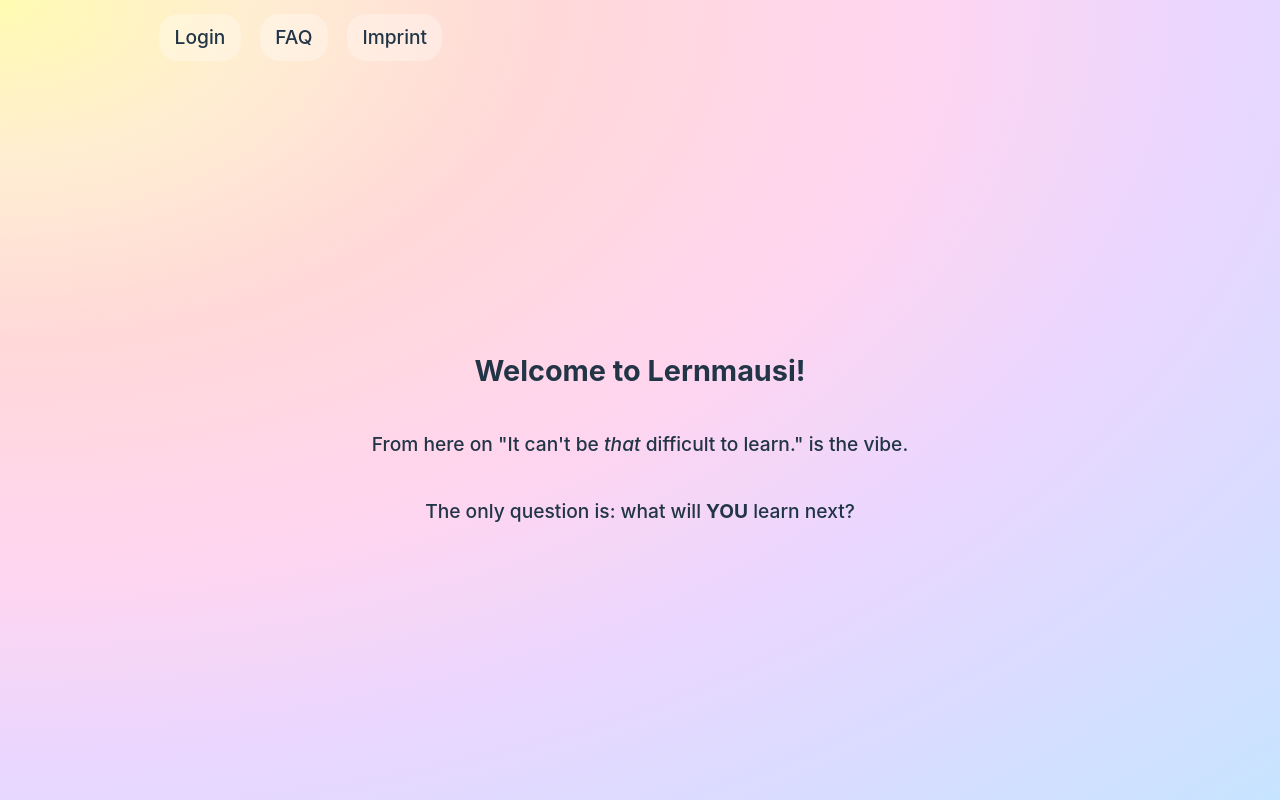
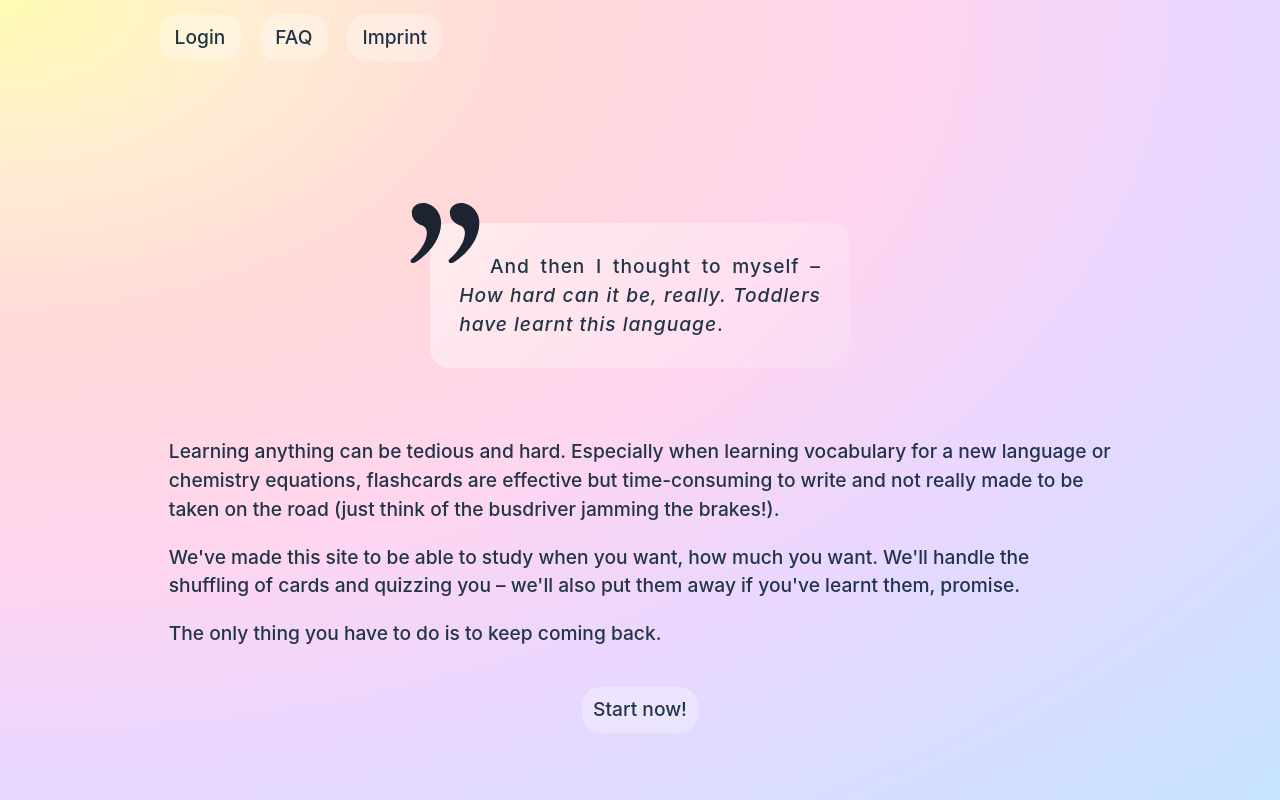
Before and after one commit to extra-jalapenos/apprendio-flashcard-app-frontend, a React (Vite) app: page / in a window 1280 px wide. Built offline with nearby package versions, Linux system fonts and the light colour scheme; no server answers.

Commit message:
add text to start

```diff
--- a/src/components/about/About.jsx
+++ b/src/components/about/About.jsx
@@ -5,7 +5,7 @@ export default function About() {
   return (
     <div>
       <h2>Frequently Asked Questions</h2>
-      <h3>What is the purpose of this? 📚 🐭</h3>
+      <h3>What does lernmausi do? 📚 🐭</h3>
       <p>This site was created to have a web-based app to practice flashcards either at home or on the go. If that sounds like something that you&apos;d like, you&apos;ve come to the right place!</p>
       <h3>How can I switch to your app?</h3>
       <p>Lernmausi was originally created because our original learning app migrated from local installation to web-only, not supplying the option for importing a bunch of data. So <em>yes</em>, if you have your data in some structured format such as .xlsx or .csv, you will be able to import it. We also supply you with a template, if you&apos;re at a loss where to start.</p>
--- a/src/components/home/home.jsx
+++ b/src/components/home/home.jsx
@@ -1,9 +1,21 @@
+import { useNavigate } from "react-router-dom"
+import "./style.css"
+
 export default function Home() {
+  const navigate = useNavigate()
   return(
-    <div className="center">
-      <h2>Welcome to Lernmausi!</h2>
-      <p>From here on &quot;It can&apos;t be <em>that</em> difficult to learn.&quot; is the vibe.</p>
-      <p>The only question is: what will <b>YOU</b> learn next?</p>
-    </div>
+    <>
+      <div className="center">
+        <p className="quote">
+          <p>And then I thought to myself – <em>How hard can it be, really. Toddlers have learnt this language</em>.</p>
+        </p>
+      </div>
+      <p>Learning anything can be tedious and hard. Especially when learning vocabulary for a new language or chemistry equations, flashcards are effective but time-consuming to write and not really made to be taken on the road (just think of the busdriver jamming the brakes!).</p>
+      <p>We&apos;ve made this site to be able to study when you want, how much you want. We&apos;ll handle the shuffling of cards and quizzing you – we&apos;ll also put them away if you&apos;ve learnt them, promise.</p>
+      <p>The only thing you have to do is to keep coming back.</p>
+      <div className="center">
+        <button onClick={() => navigate("/register")}>Start now!</button>
+      </div>
+    </>
   )
 }
--- /dev/null
+++ b/src/components/home/style.css
@@ -0,0 +1,44 @@
+.contentBox {
+  display: grid;
+  justify-content: center;
+}
+
+.quote {
+  border-radius: 20px;
+  padding: 10px;
+  margin: 100px 0 50px 0;
+  position: 0;
+  text-align: justify;
+  max-width: 400px;
+  letter-spacing: 0.05em;
+  background: rgb(255,255,255);
+  background: linear-gradient(135deg, var(--mediumWhite) 0%, var(--lightestWhite) 100%);
+}
+
+.quote::before {
+  content: url(../../assets/icon-quote-dark.svg);
+  float: left;
+  margin: 10px;
+  position: relative;
+  top: -40px;
+  left: -55px;
+  width: 30px;
+  height: 0px;
+}
+
+.quote .source {
+  margin-top: 20px;
+  text-align: end;
+}
+
+.quote .source::before {
+  content: "– ";
+}
+
+.content p {
+  line-height: 2em;
+}
+
+.content p+p {
+  margin-top: 1em;
+}
--- a/src/components/imprint/Imprint.jsx
+++ b/src/components/imprint/Imprint.jsx
@@ -1,21 +1,15 @@
-import { phoneNum } from "../../helpers/functions"
-
 export default function Imprint() {
   return (
     <div>
       <h2>Imprint</h2>
-      <h3>Website</h3>
       <p>This imprint is valid for the domain lernmausi.de and all subdomains.</p>
       <h3>Information due to § 5 TMG</h3>
       <h4>Adress</h4>
-      {/* <p>Rebecca Noy<br/>
+      <p>Rebecca Noy<br/>
       Brentanostraße 5<br/>
-      93051 Regensburg</p> */}
+      93051 Regensburg</p>
       <h4>Contact</h4>
-      <p>For technical feedback as well as other non-spammy stuff, please bother me:</p>
-      <p>Phone: <a href="tel:+1234567890">{phoneNum("+01234567890")}</a><br/>
-      {/* <p>Phone: <a href="tel:+4915142337656">{phoneNum("+4915142337656")}</a><br/> */}
-      E-Mail: <a href="mailto:info@lernmausi.de">info@lernmausi.de</a></p>
+      <p>For technical feedback as well as other non-spammy stuff, please bother me at <a href="mailto:info@lernmausi.de">info@lernmausi.de</a>.</p>
     </div>
   )
 }
--- a/src/components/login/Register.jsx
+++ b/src/components/login/Register.jsx
@@ -55,7 +55,7 @@ export default function Register () {
 
   return (
     <div className="center">
-      <div className="banner">
+      <div className="banner warning">
         <p><b>Important note</b></p>
         <p>Due to the app still being under development, we can&apos;t yet accept new users. Thank you for your patience. ♥️</p>
 
```
Also changed, not shown: src/assets/icon-quote-dark.svg (added).
